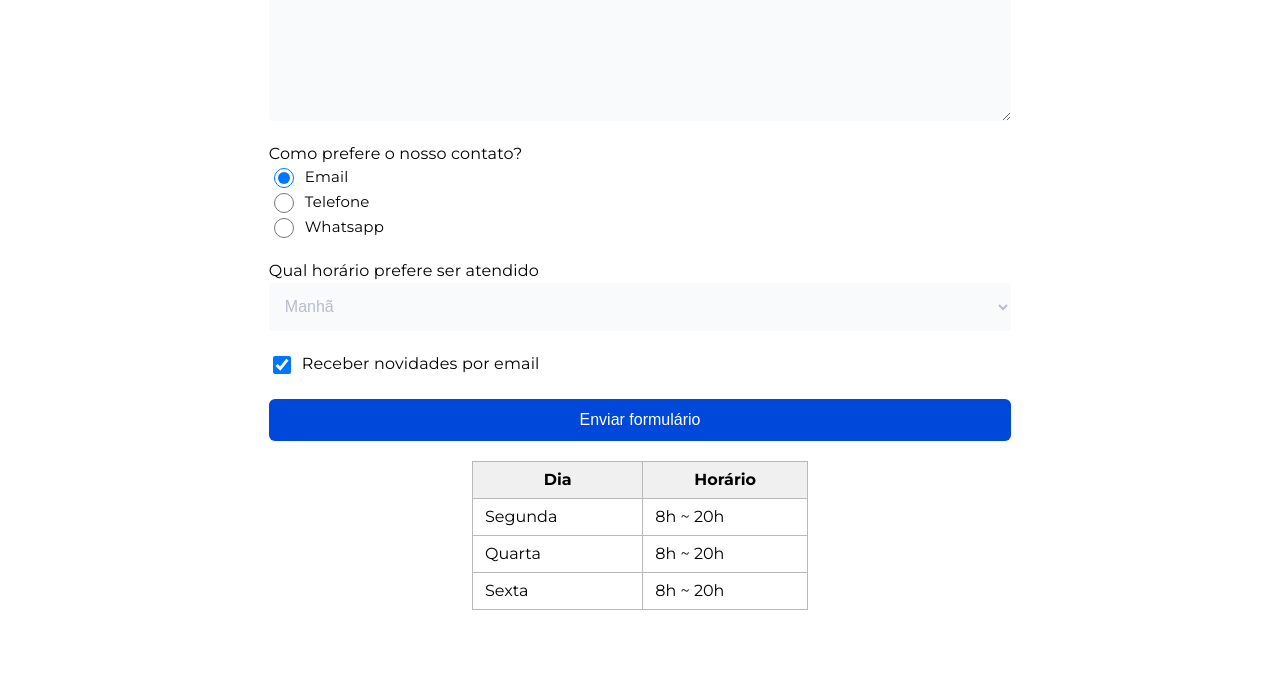
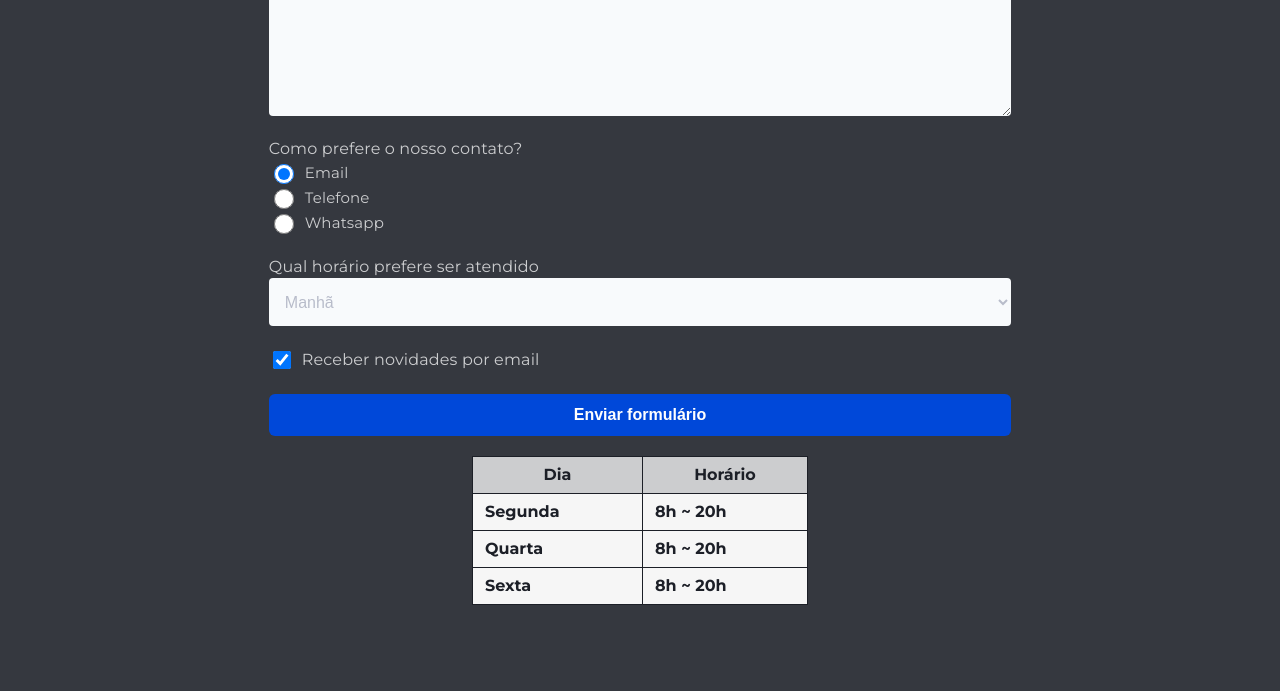
Before and after one commit to gabrielmulleer/barbearia-alura-gm, a plain HTML site: page contact.html in a window 1280 px wide. Shown: the part 813-1504 px from the top of the page. Drawn offline with Linux system fonts and the light colour scheme.

Commit message:
feature: add new contact.html style

```diff
--- a/assets/css/base.css
+++ b/assets/css/base.css
@@ -3,8 +3,12 @@
 :root {
     --azul20: #CCCDCF;
     --azul40: #9A9B9F;
+    --azul70: #4E5157;
     --azul80: #35383F;
     --azul90: #1C1F27;
+    --botao100: #0048D9;
+    --botao90: #1A5BDD;
+    --botao80: #336DE1;
 }
 
 html {
--- a/assets/css/contact.css
+++ b/assets/css/contact.css
@@ -1,11 +1,17 @@
+.intro {
+    padding-top: 6.125rem;
+    color: var(--azul20);
+}
+
 .contact {
+    color: var(--azul20);
     display: flex;
     flex-direction: column;
 }
 
 .contact__title {
     text-align: center;
-    font-weight: 700;
+    font-weight: 500;
     font-size: 56px;
 }
 
@@ -92,14 +98,26 @@ textarea::placeholder {
     align-self: stretch;
 
     margin-top: 20px;
-    background: #0048D9;
+    background: var(--botao100);
 
     padding: 12px;
     border-radius: 6px;
     border: none;
 
+
     color: white;
     font-size: 16px;
+    font-weight: 700;
+}
+
+.contact__button:hover {
+    background: var(--botao90);
+
+}
+
+.contact__button:active {
+    background: var(--botao80);
+    box-shadow: inset 0px 2px 4px rgba(0, 0, 0, 0.5);
 }
 
 .contact__table {
@@ -113,17 +131,23 @@ textarea::placeholder {
 
 .contact__table table {
     width: 21rem;
+    color: var(--azul90);
 }
 
 .contact__table thead {
-    background: rgba(0, 0, 0, 0.06);
+    background: var(--azul20);
+    font-weight: bold;
+}
+
+.contact__table tbody {
+    background: #f6f6f6;
     font-weight: bold;
 }
 
 .contact__table th,
 td {
     padding: 10px 12px;
-    border: 1px solid #B9B9B9;
+    border: 1px solid var(--azul90);
 
     font-size: 16px;
 }
--- a/contact.html
+++ b/contact.html
@@ -15,7 +15,7 @@
 </head>
 
 <body>
-    <header id="header" class="header container">
+    <header id="header" class="header container azul40-bg">
         <input id="close-menu" class="close-menu" type="checkbox" aria-label="Close menu" role="button">
         <div class="menu__container">
             <img src="/assets/img/icons/logo.png" alt="Logo Barbearia Alura" class="header__logo">
@@ -35,10 +35,10 @@
         </nav>
     </header>
     <main>
-        <section class="intro container pd-t-b">
+        <section class="intro container pd-t-b azul80-bg">
             <h1 class="contact__title">Contato</h1>
         </section>
-        <section class="contact container pd-t-b">
+        <section class="contact container pd-t-b azul80-bg">
             <form action="">
                 <label for="name" class="contact__form-title">Nome</label>
                 <input type="text" name="name" id="" placeholder="Digite seu nome e sobrenome"
```
